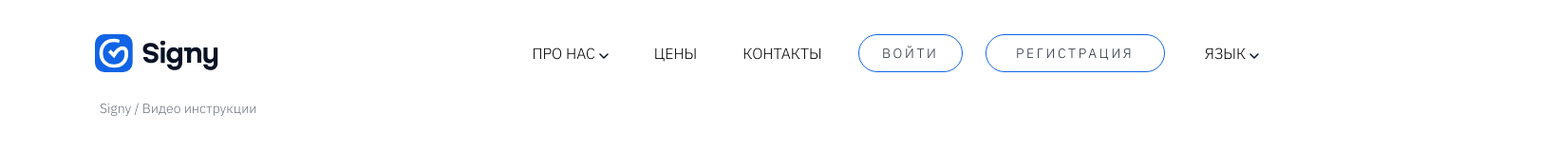
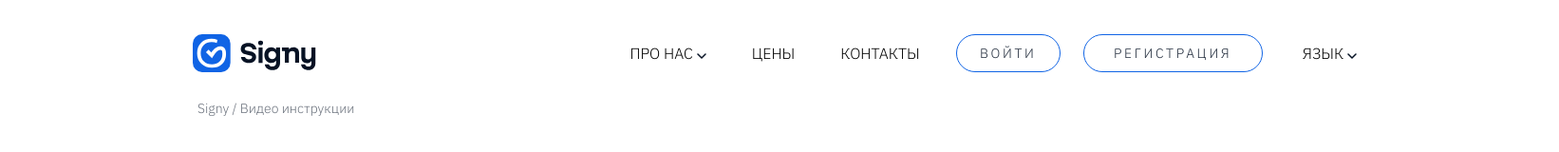
Before and after one commit to HScokies/Midis_Signy, a plain HTML site: page Videos/Videos.html in a window 1280 px wide. Shown: the top 160 px of the page at 95% size, 1642 px wide, since content can reach past the window. Drawn offline with Linux system fonts and the light colour scheme.

Commit message:
Update styles.css

```diff
--- a/Videos/css/styles.css
+++ b/Videos/css/styles.css
@@ -49,7 +49,7 @@ body{
     width: 1232px;
 }
 .header {
-    padding: 36px 0;
+    padding: 36px 103px;
     height: 100px;
 }
 
@@ -159,6 +159,7 @@ body{
       flex-direction: column;
       margin-top: 27px;
       width: 1440px;
+      padding: 0 102px;
   }
 h1{
     width: 1440px;
```
